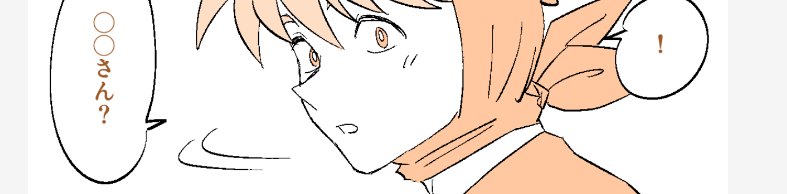
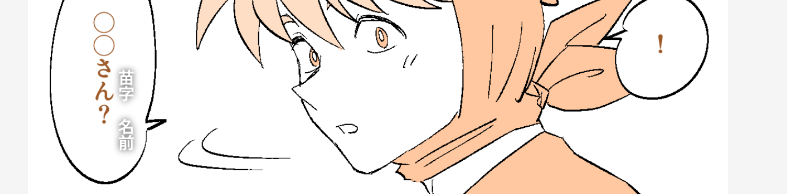
Before and after one commit to sasakiyuri/yume-name, a plain HTML site: page index.html in a window 1280 px wide. Shown: the part 606-800 px from the top of the page, without its empty margins (0-787 px from the left). Drawn offline with Linux system fonts and the light colour scheme.

Commit message:
Update index.html

```diff
--- a/index.html
+++ b/index.html
@@ -28,9 +28,11 @@ body{
 
 .name{
   position:absolute;
-  color:#ffffff;
-  font-weight:bold;
-  text-shadow:0 0 6px rgba(0,0,0,0.8);
+color:#ffffff;
+font-weight:bold;
+text-shadow:0 0 6px rgba(0,0,0,0.8);
+writing-mode:vertical-rl;
+text-orientation:upright;
 }
 </style>
 </head>
@@ -43,7 +45,7 @@ body{
 </div>
 <div class="scene">
 <img src="scene1.png">
-<div class="name" id="name1" style="top:70%;left:20%;">苗字 名前</div>
+<div class="name" id="name1" style="top:45%;left:12%;">苗字 名前</div>
 </div>
 <script>
 const last = document.getElementById("last");
```
